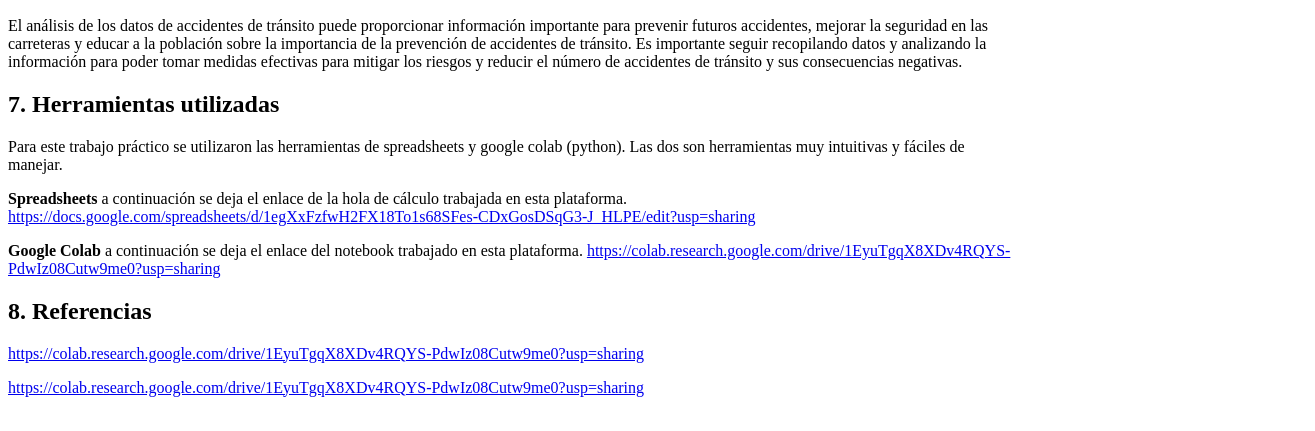
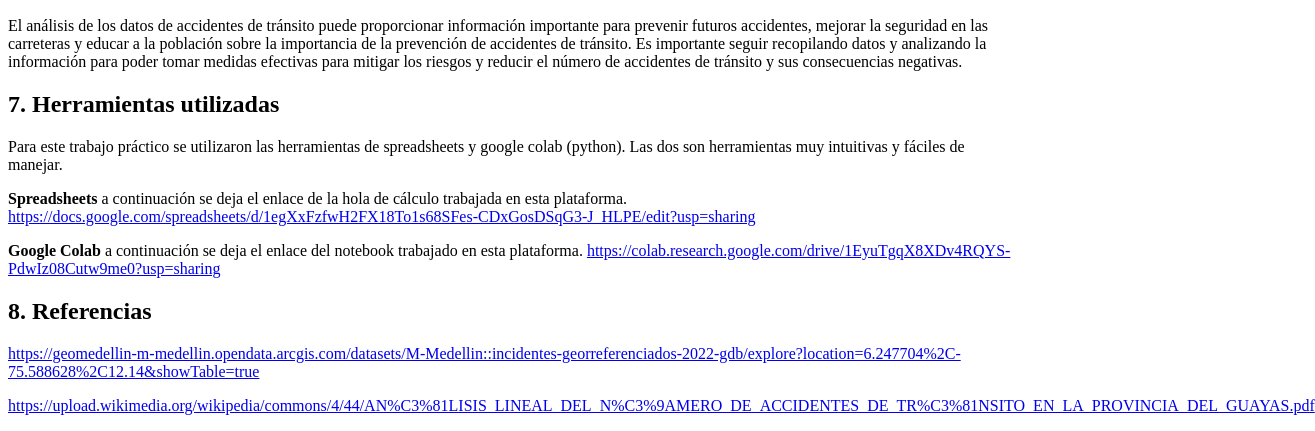
Before and after one commit to solramirezcalderon/TrabajoPracticoVisaulizacionDatos, a website: page index.html in a window 1280 px wide. Shown: the part 4375-4806 px from the top of the page, 1315 px wide, since content can reach past the window. Drawn offline with Linux system fonts and the light colour scheme.

Commit message:
1 file modified

```diff
--- a/index.html
+++ b/index.html
@@ -144,11 +144,11 @@
 <h2> 8. Referencias</h2>
 
 <p style="width: 80%;">
-<a href="https://colab.research.google.com/drive/1EyuTgqX8XDv4RQYS-PdwIz08Cutw9me0?usp=sharing" target="_blank">
-  https://colab.research.google.com/drive/1EyuTgqX8XDv4RQYS-PdwIz08Cutw9me0?usp=sharing
+<a href="https://geomedellin-m-medellin.opendata.arcgis.com/datasets/M-Medellin::incidentes-georreferenciados-2022-gdb/explore?location=6.247704%2C-75.588628%2C12.14&showTable=true" target="_blank">
+  https://geomedellin-m-medellin.opendata.arcgis.com/datasets/M-Medellin::incidentes-georreferenciados-2022-gdb/explore?location=6.247704%2C-75.588628%2C12.14&showTable=true
 </a> </p>
 
 <p style="width: 80%;">
-<a href="https://colab.research.google.com/drive/1EyuTgqX8XDv4RQYS-PdwIz08Cutw9me0?usp=sharing" target="_blank">
-  https://colab.research.google.com/drive/1EyuTgqX8XDv4RQYS-PdwIz08Cutw9me0?usp=sharing
+<a href="https://upload.wikimedia.org/wikipedia/commons/4/44/AN%C3%81LISIS_LINEAL_DEL_N%C3%9AMERO_DE_ACCIDENTES_DE_TR%C3%81NSITO_EN_LA_PROVINCIA_DEL_GUAYAS.pdf" target="_blank">
+  https://upload.wikimedia.org/wikipedia/commons/4/44/AN%C3%81LISIS_LINEAL_DEL_N%C3%9AMERO_DE_ACCIDENTES_DE_TR%C3%81NSITO_EN_LA_PROVINCIA_DEL_GUAYAS.pdf
 </a></p>
```
